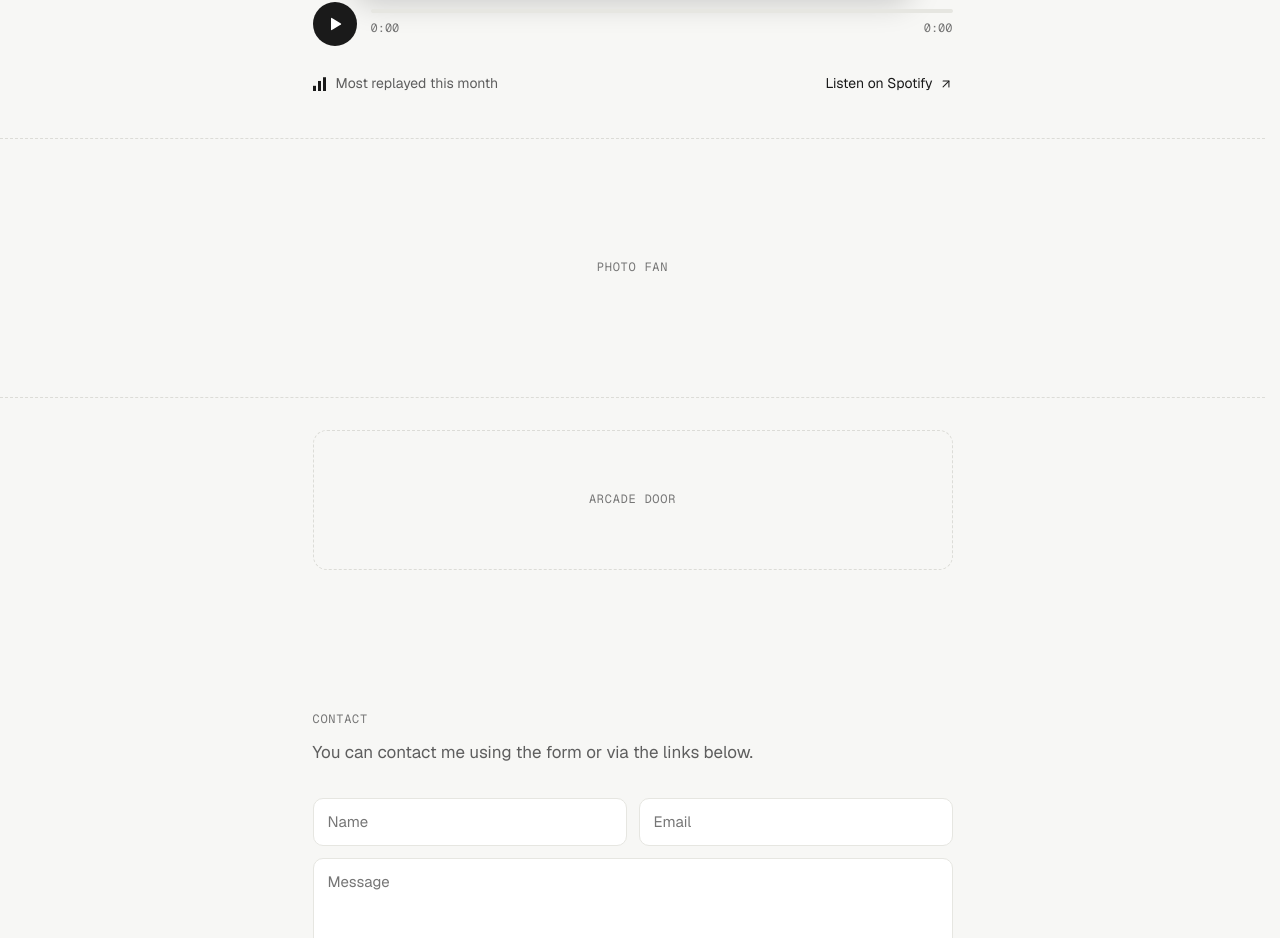
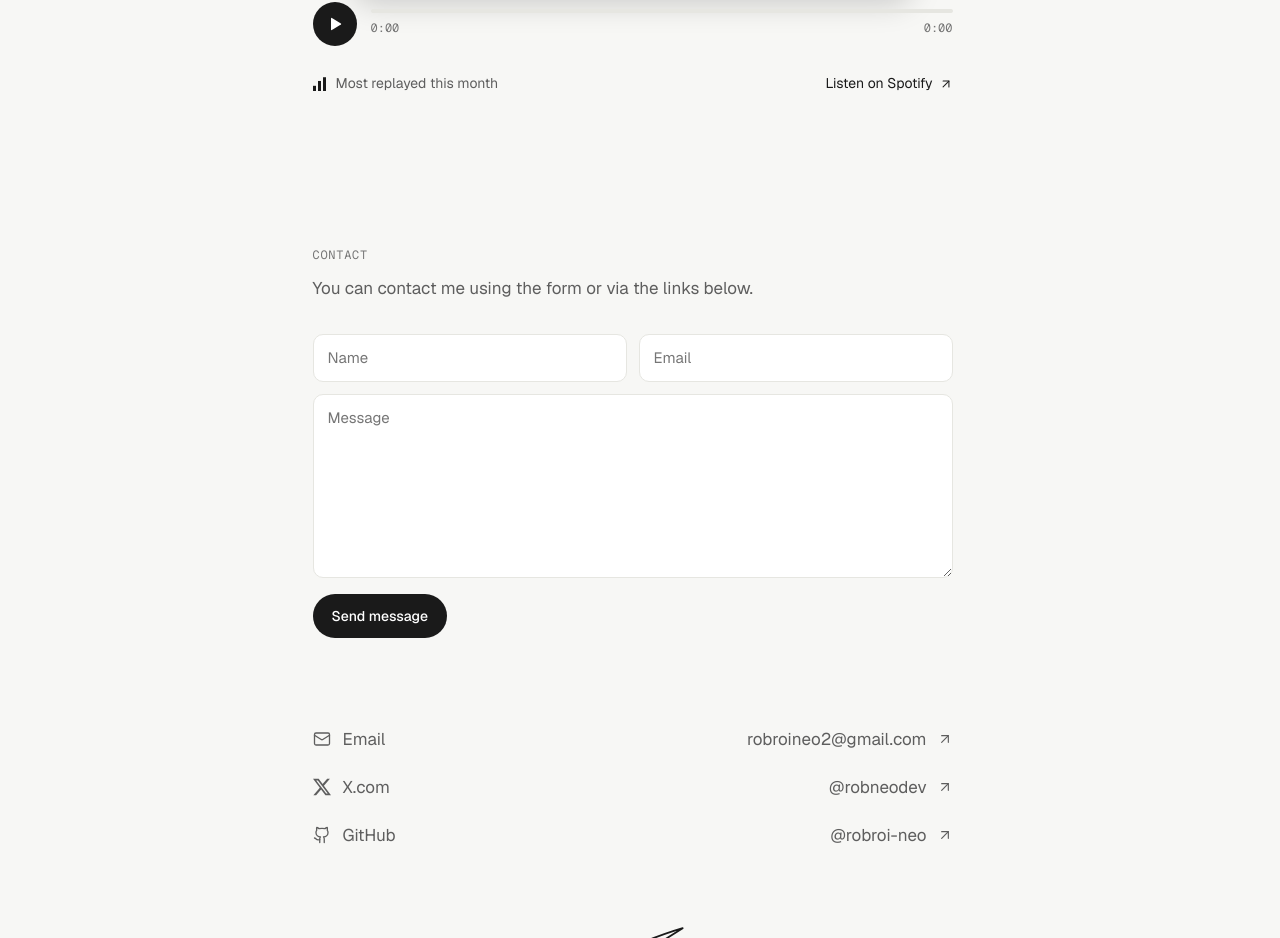
Before and after one commit to robroi-neo/Portfolio-V2, a React (Vite) app: page / in a window 1280 px wide. Shown: the part 2426-3364 px from the top of the page. Built offline with nearby package versions, Linux system fonts and the light colour scheme.

Commit message:
refactor: remove photo fan and arcade placeholders.
Drop the last two Slot placeholders from the Personal section, along with
the Slot component and its styles.

```diff
--- a/src/App.jsx
+++ b/src/App.jsx
@@ -6,7 +6,6 @@ import MixtapeCard from './components/MixtapeCard/MixtapeCard.jsx'
 import ProjectFan from './components/ProjectFan.jsx'
 import ResumeLink from './components/ResumeLink.jsx'
 import Section from './components/Section.jsx'
-import Slot from './components/Slot.jsx'
 import Stack from './components/Stack.jsx'
 import TopBar from './components/TopBar.jsx'
 import { EXPERIENCE } from './data/experience.js'
@@ -18,7 +17,6 @@ import { STACK } from './data/stack.js'
 import { useActiveSection } from './hooks/useActiveSection.js'
 import { useScrollToHash } from './hooks/useScrollToHash.js'
 
-// Phase 1: the page skeleton. Each <Slot> marks a component built in a later phase.
 export default function App() {
   const activeId = useActiveSection(SECTION_IDS)
   useScrollToHash()
@@ -58,10 +56,6 @@ export default function App() {
           intro="In my spare time, I love playing games, listening to music, playing the guitar, and building fun things."
         >
           <MixtapeCard track={NOW_PLAYING} />
-          <Slot className="breakout" minHeight={260}>
-            Photo fan
-          </Slot>
-          <Slot minHeight={140}>Arcade door</Slot>
         </Section>
 
         <Section
--- a/src/components/Slot.jsx
+++ /dev/null
@@ -1,9 +0,0 @@
-// Temporary placeholder showing where a future component goes.
-// Remove each one as the real component is built.
-export default function Slot({ children, className = '', minHeight }) {
-  return (
-    <div className={`slot ${className}`} style={minHeight ? { minHeight } : undefined}>
-      {children}
-    </div>
-  )
-}
--- a/src/styles/layout.css
+++ b/src/styles/layout.css
@@ -58,25 +58,3 @@
   background-image: radial-gradient(var(--grid-dot) 1px, transparent 1px);
   background-size: 16px 16px;
 }
-
-/* ---------- Placeholder slot ----------
-   Marks where a Phase 2+ component will go. Delete as each one is built. */
-.slot {
-  display: grid;
-  place-items: center;
-  min-height: 160px;
-  padding: 24px;
-  border: 1px dashed var(--border-strong);
-  border-radius: var(--radius-card);
-  font-family: var(--font-mono);
-  font-size: var(--fs-label);
-  letter-spacing: var(--tracking-label);
-  text-transform: uppercase;
-  color: var(--label);
-  text-align: center;
-}
-
-.slot.breakout {
-  border-radius: 0;
-  border-inline: 0;
-}
```
